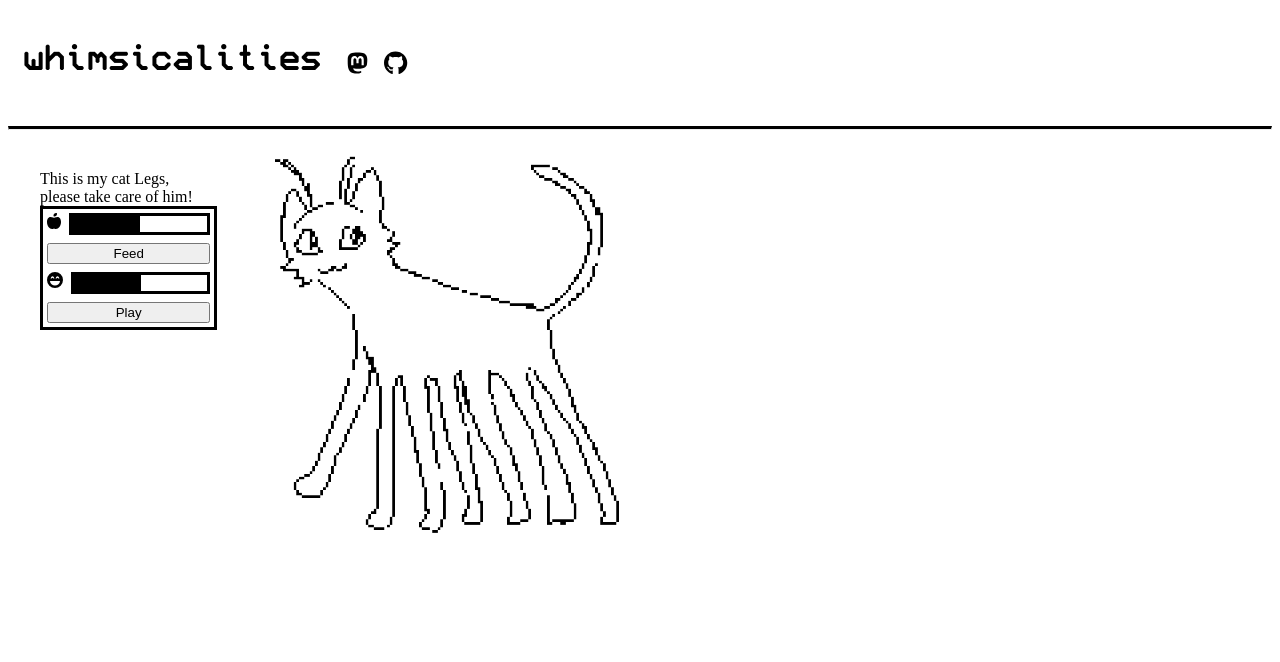
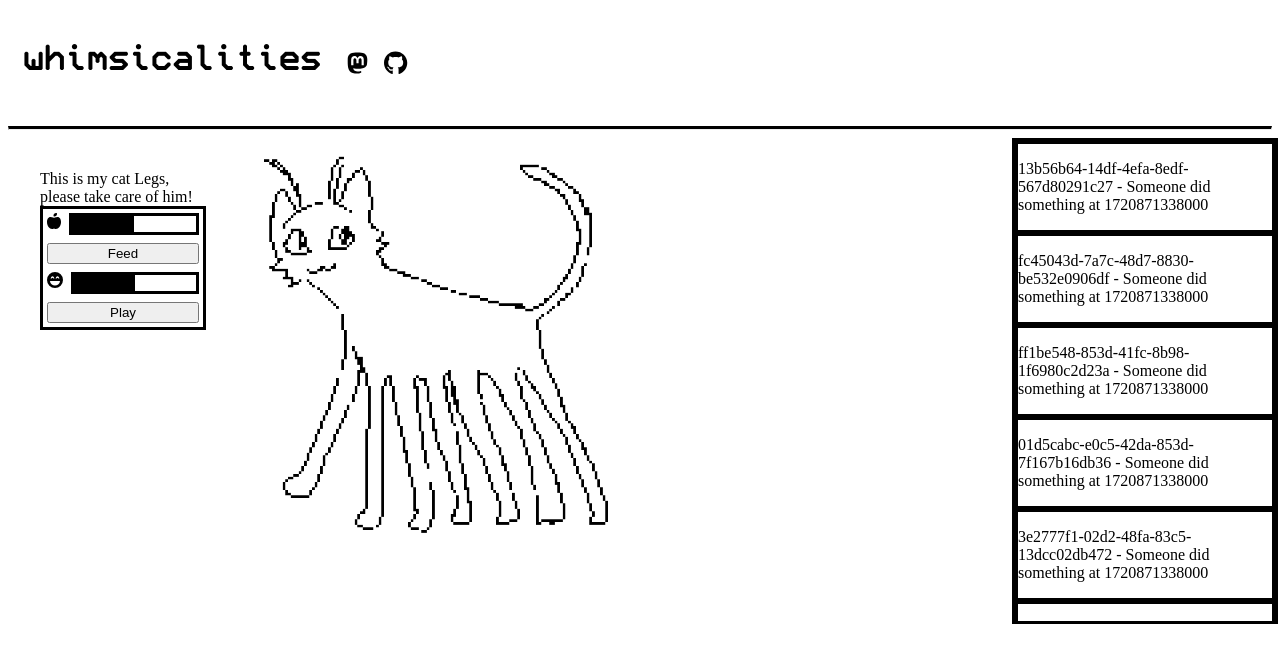
Before and after one commit to whimsicalities/personal-site, an Angular app in the folder client/whimsicalities/: page / in a window 1280 px wide. Shown: the top 662 px of the page. Built offline with nearby package versions, Linux system fonts and the light colour scheme; no server answers.

Commit message:
Created scrollable log box with placeholder data

```diff
--- a/client/whimsicalities/src/app/app.component.html
+++ b/client/whimsicalities/src/app/app.component.html
@@ -12,6 +12,9 @@
             <div class="flex-item" id="pet">
                 <app-pet></app-pet>
             </div>
+            <div class="flex-item" id="interaction-log">
+                <app-interaction-log></app-interaction-log>
+            </div>
         </div>
     </div>
 </div>
--- a/client/whimsicalities/src/app/app.component.scss
+++ b/client/whimsicalities/src/app/app.component.scss
@@ -29,6 +29,11 @@
     flex: 6;
 }
 
+#interaction-log {
+    flex: 2;
+    min-width: 10em;
+}
+
 hr.solid {
     border-top: 3px solid black;
 }
--- a/client/whimsicalities/src/app/app.component.ts
+++ b/client/whimsicalities/src/app/app.component.ts
@@ -4,6 +4,7 @@ import { HealthcheckComponent } from './healthcheck/healthcheck.component';
 import { PetComponent } from './pet/pet.component';
 import { TitleComponent } from './title/title.component';
 import { PetInteractionInterfaceComponent } from './pet-interaction-interface/pet-interaction-interface.component';
+import { InteractionLogComponent } from "./interaction-log/interaction-log.component";
 
 @Component({
   selector: 'app-root',
@@ -14,7 +15,8 @@ import { PetInteractionInterfaceComponent } from './pet-interaction-interface/pe
     PetComponent,
     TitleComponent,
     PetInteractionInterfaceComponent,
-  ],
+    InteractionLogComponent
+],
   templateUrl: './app.component.html',
   styleUrl: './app.component.scss'
 })
--- /dev/null
+++ b/client/whimsicalities/src/app/interaction-log/Log.ts
@@ -0,0 +1,5 @@
+export default interface Log {
+    uuid: string;
+    date: number;
+    message: string;
+}
--- a/client/whimsicalities/src/app/interaction-log/interaction-log.component.html
+++ b/client/whimsicalities/src/app/interaction-log/interaction-log.component.html
@@ -1 +1,5 @@
-<p>interaction-log works!</p>
+<div id="whole-interaction-log">
+    @for (log of logs; track log.uuid) {
+        <app-log [log]=log></app-log>
+    }
+</div>
--- a/client/whimsicalities/src/app/interaction-log/interaction-log.component.scss
+++ b/client/whimsicalities/src/app/interaction-log/interaction-log.component.scss
@@ -0,0 +1,10 @@
+#whole-interaction-log {
+    border-style: solid;
+    width: 100%;
+    height: 30em;
+    overflow-y: scroll;
+}
+
+.log-container {
+    border-style: solid;
+}
--- a/client/whimsicalities/src/app/interaction-log/interaction-log.component.ts
+++ b/client/whimsicalities/src/app/interaction-log/interaction-log.component.ts
@@ -1,12 +1,25 @@
-import { Component } from '@angular/core';
+import { Component, OnInit } from '@angular/core';
+import Log from './Log';
+import { LogComponent } from './log/log.component';
 
 @Component({
   selector: 'app-interaction-log',
   standalone: true,
-  imports: [],
+  imports: [
+    LogComponent
+  ],
   templateUrl: './interaction-log.component.html',
   styleUrl: './interaction-log.component.scss'
 })
-export class InteractionLogComponent {
-
+export class InteractionLogComponent implements OnInit {
+  logs: Log[] = new Array<Log>();
+  ngOnInit(): void {
+    for (let i=0; i<10; i++) {
+      this.logs.push({
+        date: Date.now(),
+        uuid: crypto.randomUUID(), // TODO This is no good on production since the site is not https but it will do for prototyping
+        message: "Someone did something"
+      });
+    }
+  }
 }
--- /dev/null
+++ b/client/whimsicalities/src/app/interaction-log/log/log.component.html
@@ -0,0 +1,3 @@
+<div id="individual-log-box">
+    <p>{{log.uuid}} - {{log.message}} at {{log.date}}</p>
+</div>
--- /dev/null
+++ b/client/whimsicalities/src/app/interaction-log/log/log.component.scss
@@ -0,0 +1,3 @@
+#individual-log-box {
+    border-style: solid;
+}
```
Also changed, not shown: client/whimsicalities/src/app/interaction-log/log/log.component.ts (added, +13 -0 lines).
